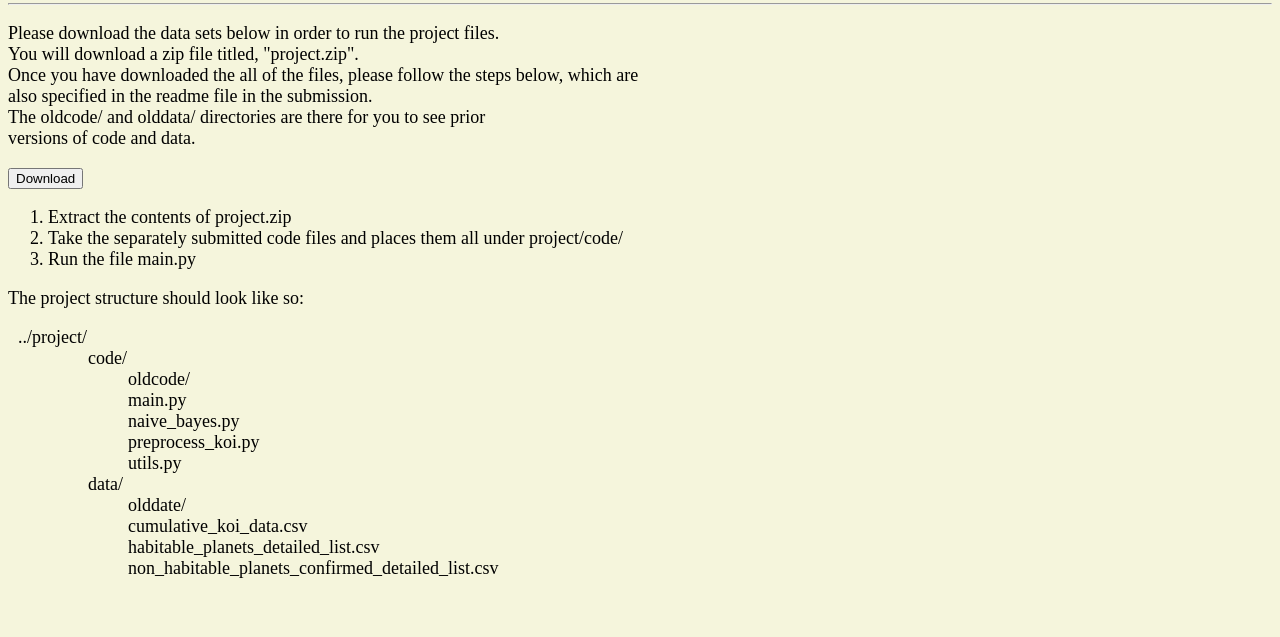
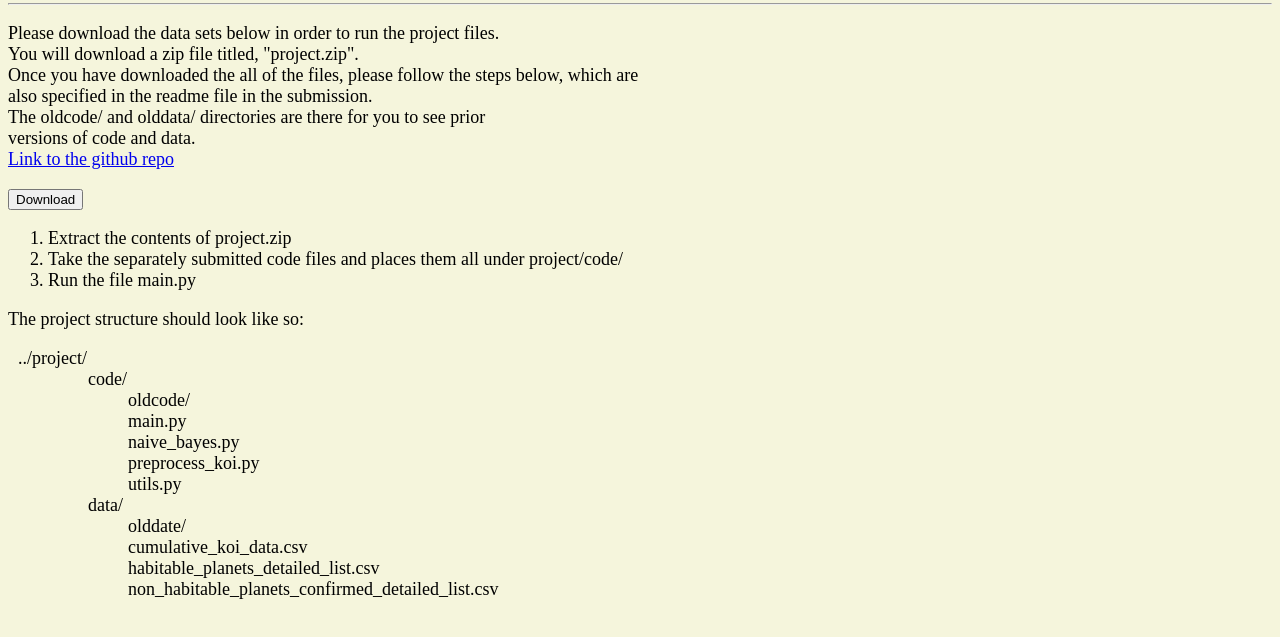
Before and after one commit to Bumbatumbarumba/ExoplanetClassifier, a plain HTML site: page index.html in a window 1280 px wide. Shown: the part 87-724 px from the top of the page. Drawn offline with Linux system fonts and the light colour scheme.

Commit message:
added link to github repo

```diff
--- a/index.html
+++ b/index.html
@@ -13,6 +13,7 @@
             also specified in the readme file in the submission.<br>
             The oldcode/ and olddata/ directories are there for you to see prior <br>
             versions of code and data. <br>
+            <a href="https://github.com/Bumbatumbarumba/ExoplanetClassifier">Link to the github repo</a>
         </p>
         <a href="project.zip" download><button>Download</button></a>
         <ol>
```
